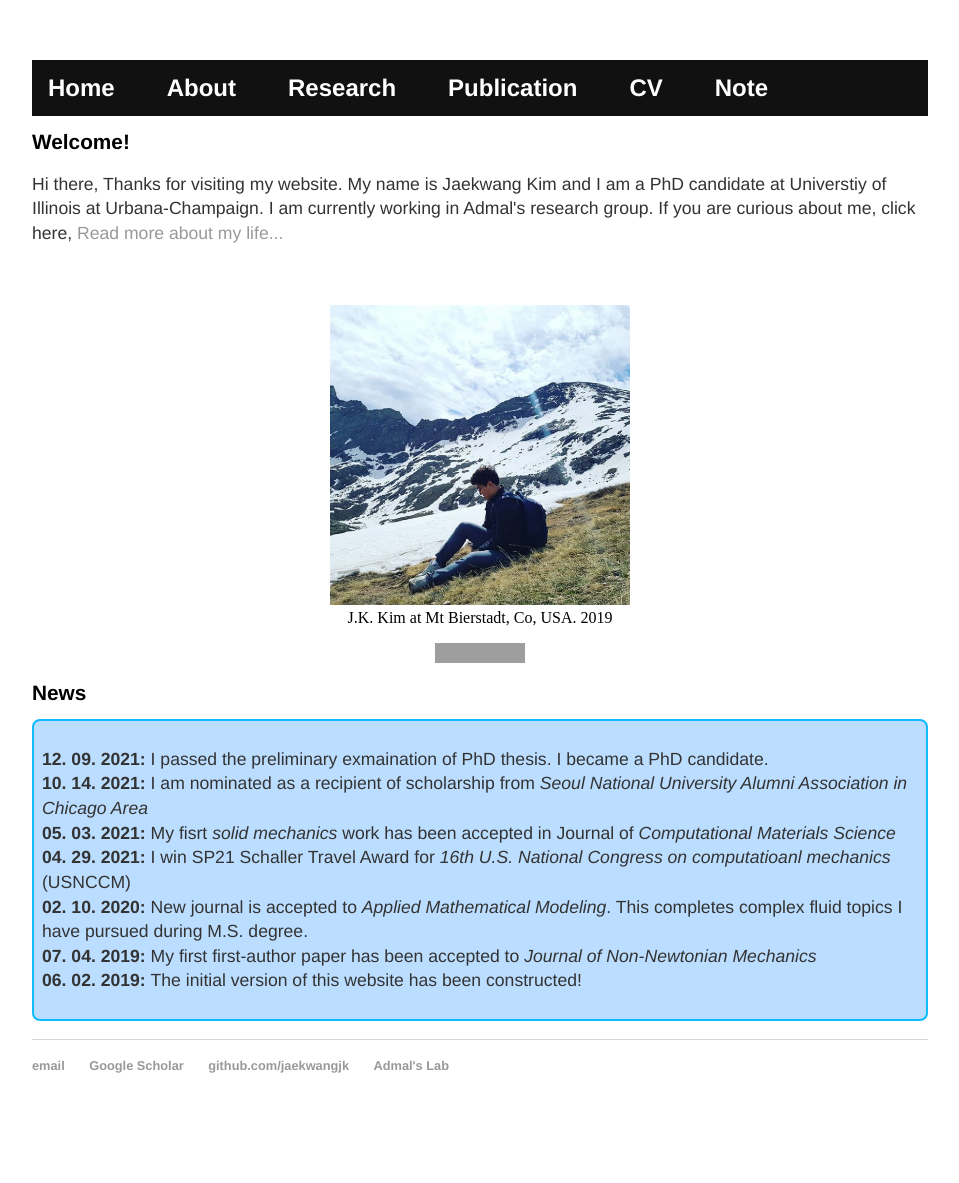
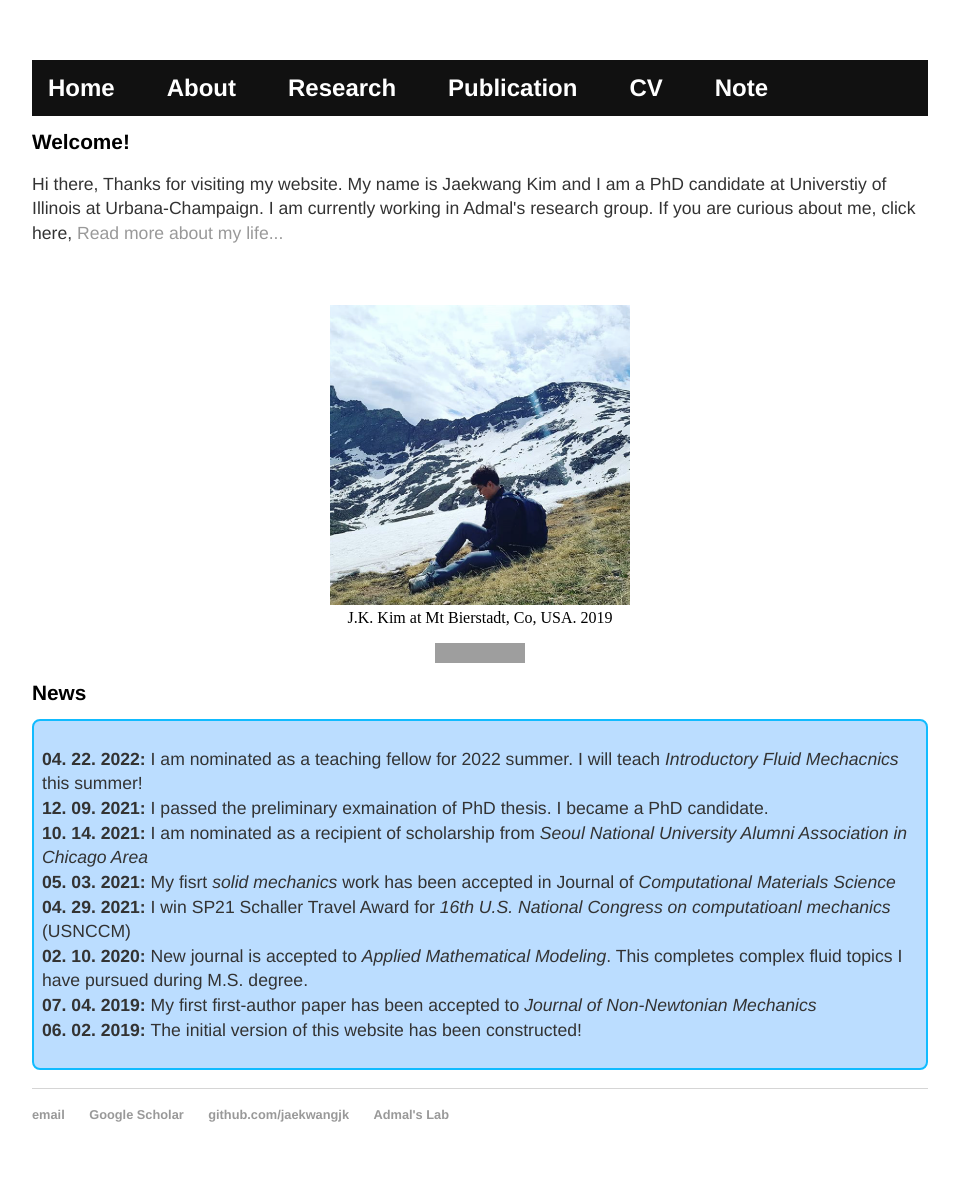
Before and after one commit to jaekwangjk/jaekwangjk.github.io, a Jekyll site: the page built from index.html, in a window 1280 px wide. Shown: the whole page, without its empty margins (160-1119 px from the left). Built offline with Jekyll 4.4.1, drawn with Linux system fonts in a browser that asks for light colours; before the commit the page ends 1134 px from its top, so only the background shows below that; grey boxes are pictures that could not be loaded.

Commit message:
update news

```diff
--- a/index.html
+++ b/index.html
@@ -40,6 +40,7 @@ title: Jaekwang Kim
 <h1>News</h1>
 <div class="rounded">
 <p>
+	<strong> 04. 22. 2022: </strong> I am nominated as a teaching fellow for 2022 summer. I will teach <em>Introductory Fluid Mechacnics</em> this summer! <br>
 	<strong> 12. 09. 2021: </strong> I passed the preliminary exmaination of PhD thesis. I became a PhD candidate. <br>
 	<strong> 10. 14. 2021: </strong> I am nominated as a recipient of scholarship from<em> Seoul National University Alumni Association in Chicago Area </em><br>
 	<strong> 05. 03. 2021: </strong> My fisrt <em> solid mechanics </em> work has been accepted in Journal of <em> Computational Materials Science </em> <br>
```
